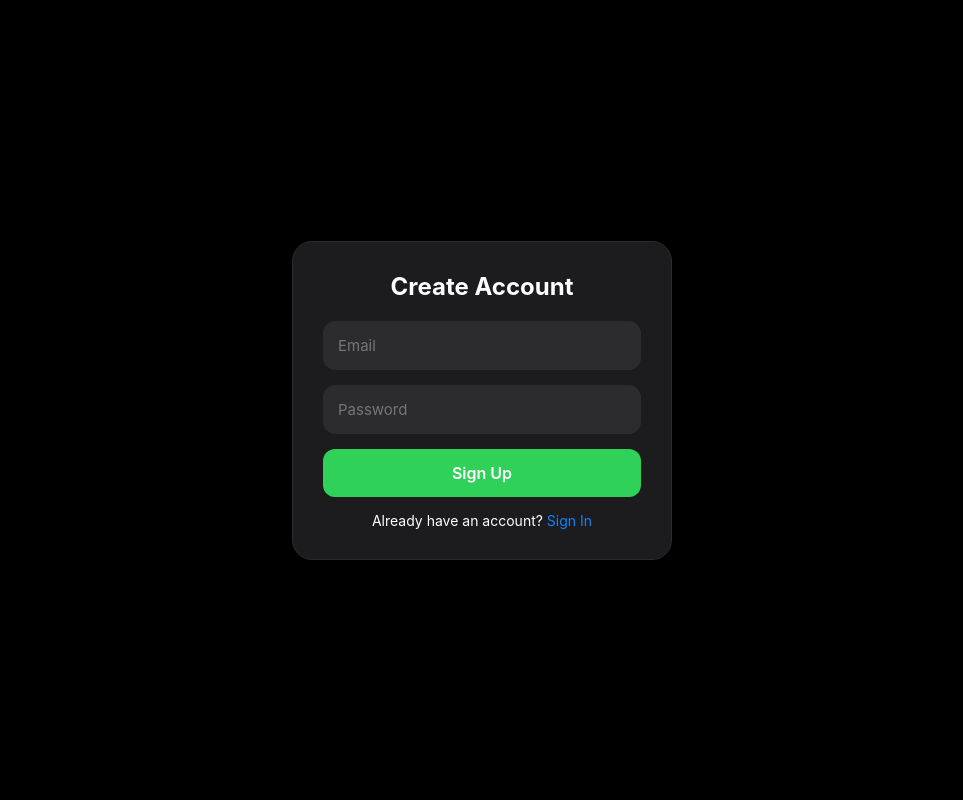
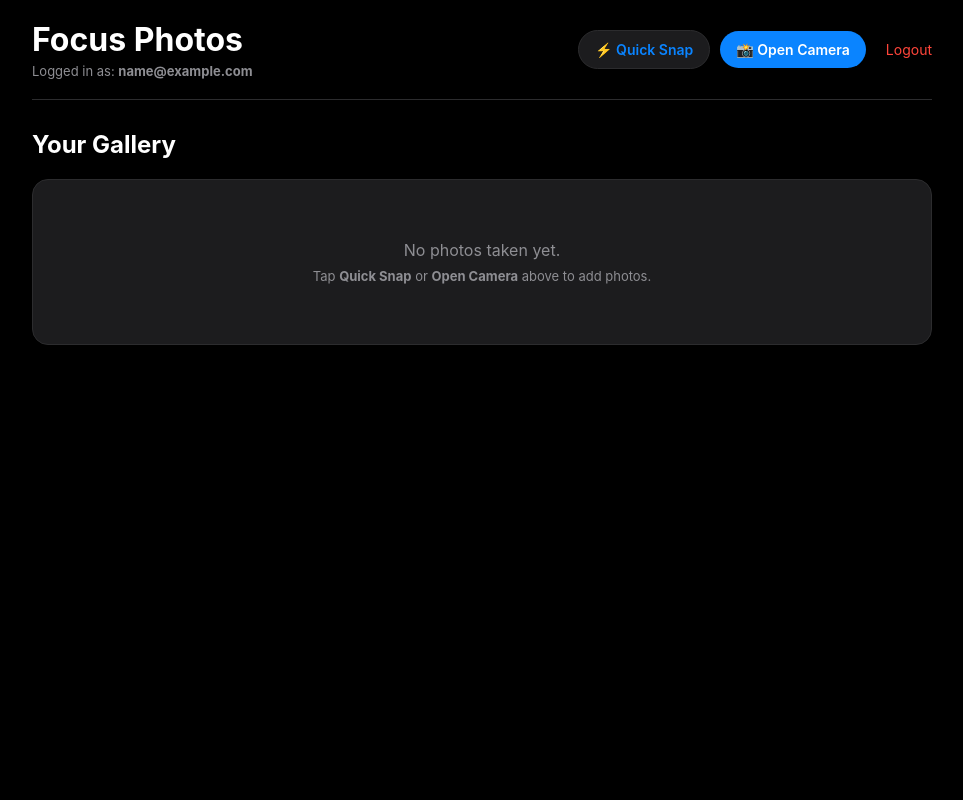
Before and after one commit to aidoomichael60-lang/Focus-Photos, a Flask app: template templates/register.html in a window 1280 px wide. Shown: the whole page, without its empty margins (158-1121 px from the left). Run offline with Flask 3, Linux system fonts and the light colour scheme; the template is opened without the code that fills it, so the values that code supplies are empty; the visitor is signed in with stand-in values (Sample User, id 1).

Commit message:
Update register.html

```diff
--- a/templates/register.html
+++ b/templates/register.html
@@ -3,40 +3,60 @@
 <head>
     <meta charset="UTF-8">
     <meta name="viewport" content="width=device-width, initial-scale=1.0">
-    <title>Sign Up - Focus Photos</title>
+    <title>Dashboard - Focus Photos</title>
     <style>
         * { box-sizing: border-box; margin: 0; padding: 0; font-family: -apple-system, BlinkMacSystemFont, sans-serif; }
-        body { background: #000; color: #fff; display: flex; align-items: center; justify-content: center; min-height: 100vh; padding: 20px; }
-        .auth-card { background: #1c1c1e; border: 1px solid #2c2c2e; padding: 30px; border-radius: 20px; width: 100%; max-width: 380px; }
-        h2 { font-size: 24px; margin-bottom: 20px; text-align: center; }
-        input { width: 100%; padding: 14px; margin-bottom: 15px; border-radius: 12px; border: 1px solid #2c2c2e; background: #2c2c2e; color: #fff; font-size: 15px; }
-        button { width: 100%; padding: 14px; border-radius: 12px; border: none; background: #30d158; color: #fff; font-weight: 600; font-size: 16px; cursor: pointer; }
-        .alert { background: rgba(255,69,58,0.2); color: #ff453a; padding: 10px; border-radius: 8px; font-size: 13px; margin-bottom: 15px; text-align: center; }
-        .link { text-align: center; margin-top: 15px; font-size: 14px; }
-        .link a { color: #0a84ff; text-decoration: none; }
+        body { background-color: #000000; color: #ffffff; padding: 20px; min-height: 100vh; }
+        .header { display: flex; justify-content: space-between; align-items: center; padding-bottom: 20px; border-bottom: 1px solid #2c2c2e; max-width: 900px; margin: 0 auto; }
+        .user-info { font-size: 13px; color: #8e8e93; margin-top: 4px; }
+        .actions { display: flex; gap: 10px; align-items: center; }
+        .btn { background-color: #0a84ff; color: #ffffff; padding: 10px 16px; border-radius: 20px; text-decoration: none; font-size: 14px; font-weight: 600; border: none; cursor: pointer; display: inline-flex; align-items: center; gap: 6px; }
+        .btn-secondary { background-color: #1c1c1e; color: #0a84ff; border: 1px solid #2c2c2e; }
+        .btn-logout { background: transparent; color: #ff453a; text-decoration: none; font-size: 14px; margin-left: 10px; }
+        .gallery-container { max-width: 900px; margin: 30px auto; }
+        .grid { display: grid; grid-template-columns: repeat(auto-fill, minmax(160px, 1fr)); gap: 15px; margin-top: 20px; }
+        .grid-item { aspect-ratio: 1; border-radius: 14px; overflow: hidden; background-color: #1c1c1e; border: 1px solid #2c2c2e; }
+        .grid-item img { width: 100%; height: 100%; object-fit: cover; }
+        .empty-state { text-align: center; padding: 60px 20px; color: #8e8e93; background-color: #1c1c1e; border-radius: 16px; border: 1px solid #2c2c2e; margin-top: 20px; }
     </style>
 </head>
 <body>
-    <div class="auth-card">
-        <h2>Create Account</h2>
 
-        {% with messages = get_flashed_messages(with_categories=true) %}
-          {% if messages %}
-            {% for category, message in messages %}
-              <div class="alert">{{ message }}</div>
-            {% endfor %}
-          {% endif %}
-        {% endwith %}
+    <div class="header">
+        <div>
+            <h1>Focus Photos</h1>
+            <p class="user-info">Logged in as: <strong>{{ current_user.email }}</strong></p>
+        </div>
+        <div class="actions">
+            <!-- Native Direct File Capture Form -->
+            <form action="{{ url_for('upload_photo') }}" method="POST" enctype="multipart/form-data" id="quick-form">
+                <input type="file" name="photo" id="quick-cam" accept="image/*" capture="environment" style="display: none;" onchange="document.getElementById('quick-form').submit()">
+                <button type="button" class="btn btn-secondary" onclick="document.getElementById('quick-cam').click()">⚡ Quick Snap</button>
+            </form>
 
-        <form action="{{ url_for('register') }}" method="POST">
-            <input type="email" name="email" placeholder="Email" required>
-            <input type="password" name="password" placeholder="Password" required>
-            <button type="submit">Sign Up</button>
-        </form>
-
-        <div class="link">
-            Already have an account? <a href="{{ url_for('login') }}">Sign In</a>
+            <a href="{{ url_for('camera_page') }}" class="btn">📸 Open Camera</a>
+            <a href="{{ url_for('logout') }}" class="btn-logout">Logout</a>
         </div>
     </div>
+
+    <div class="gallery-container">
+        <h2>Your Gallery</h2>
+
+        {% if photos %}
+            <div class="grid">
+                {% for photo in photos %}
+                    <div class="grid-item">
+                        <img src="{{ url_for('uploaded_file', filename=photo.filename) }}" alt="Photo">
+                    </div>
+                {% endfor %}
+            </div>
+        {% else %}
+            <div class="empty-state">
+                <p style="font-size: 16px; margin-bottom: 8px;">No photos taken yet.</p>
+                <p style="font-size: 13px;">Tap <strong>Quick Snap</strong> or <strong>Open Camera</strong> above to add photos.</p>
+            </div>
+        {% endif %}
+    </div>
+
 </body>
 </html>
```
